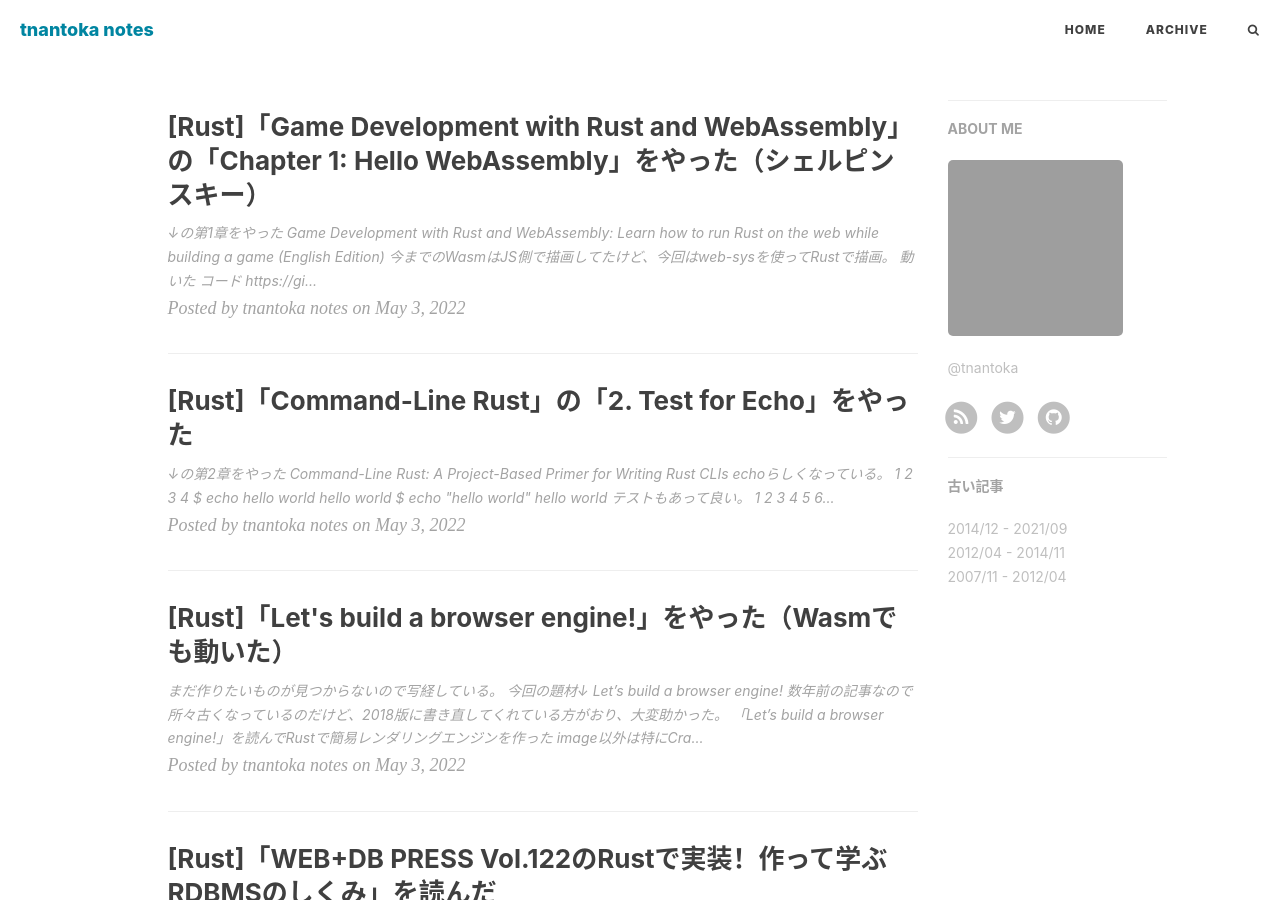
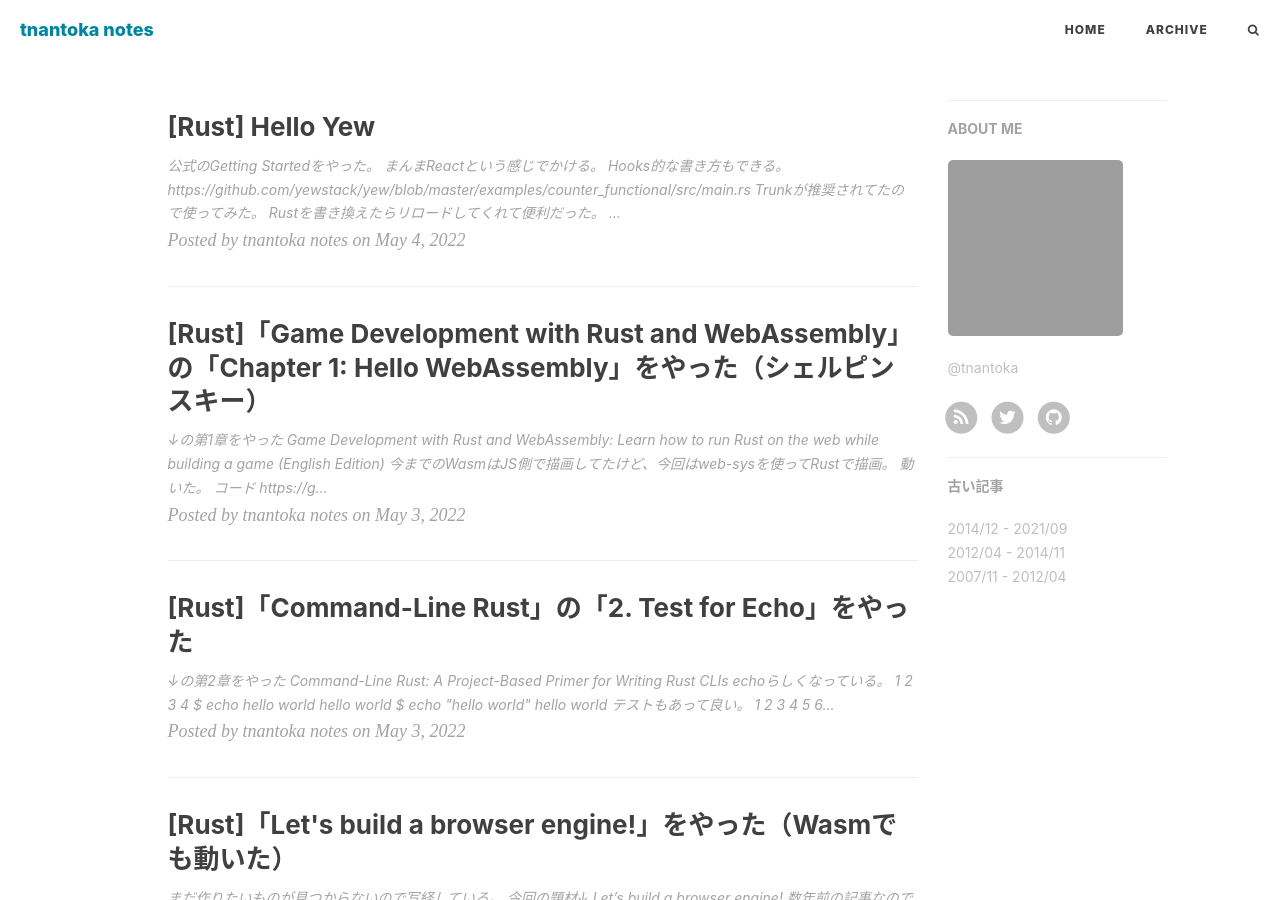
Before and after one commit to tnantoka/notes.tnantoka.com, a Jekyll site: the page built from index.html, in a window 1280 px wide and 900 px high. Built offline with Jekyll 4.4.1, drawn with Linux system fonts in a browser that asks for light colours; nearby versions of some CDN libraries; the list of posts is cut into pages by our own code; comment, search, counter and statistics services are not loaded; some of the changed text lies outside the part shown; grey boxes are pictures that could not be loaded.

Commit message:
feat: add 2022-05-04-000001

````diff
--- /dev/null
+++ b/_posts/2022-05-04-000001.md
@@ -0,0 +1,29 @@
+---
+layout:     post
+title:      "[Rust] Hello Yew"
+date:       2022-05-04 00:00:00
+header-style: text
+---
+
+公式の[Getting Started](https://yew.rs/docs/getting-started/introduction)をやった。
+
+![](/img/in-post/2022-05-04-000001/1.png)
+
+まんまReactという感じでかける。
+
+Hooks的な書き方もできる。
+<https://github.com/yewstack/yew/blob/master/examples/counter_functional/src/main.rs>
+
+[Trunk](https://trunkrs.dev/)が推奨されてたので使ってみた。
+Rustを書き換えたらリロードしてくれて便利だった。
+
+```
+$ trunk serve
+2022-05-03T23:55:32.005211Z  INFO 📡 server listening at http://127.0.0.1:8080
+```
+
+なお、`wasm-bindgen-cli` も入れないと謎のエラーになるので注意（ドキュメントにインストールする手順があったのに見落としてた）
+
+### コード
+
+<https://github.com/tnantoka/my_rust_sandbox/tree/main/hello_yew>
````
Also changed, not shown: _posts/2022-05-03-000003.md (+1 -1 lines), img/in-post/2022-05-04-000001/1.png (added).
